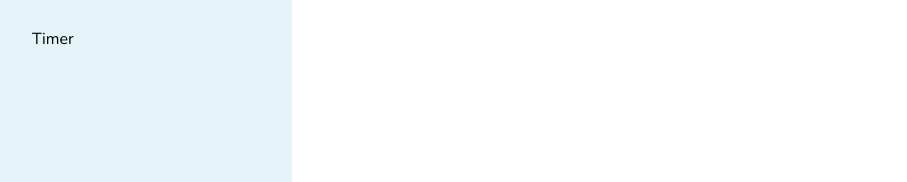
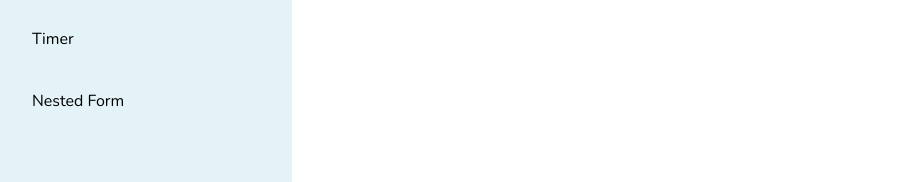
Before and after one commit to shubham-ram/next-project-1, a Next.js app: page /counter in a window 1280 px wide. Shown: the part 322-504 px from the top of the page, without its empty margins (28-935 px from the left). Built offline with nearby package versions, Linux system fonts and the light colour scheme.

Commit message:
added nested form nav

```diff
--- a/navigation/navigation-mapping.js
+++ b/navigation/navigation-mapping.js
@@ -22,6 +22,10 @@ const navigation_mapping = [
     {
         name: "Timer",
         href: "/timer"
+    },
+    {
+        name: "Nested Form",
+        href: "/nested-form"
     }
 ]
 export default navigation_mapping;
```
